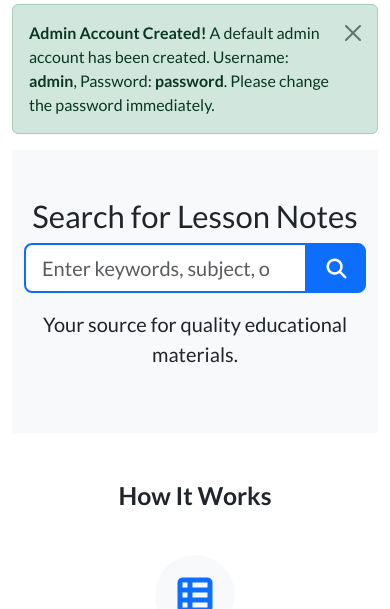
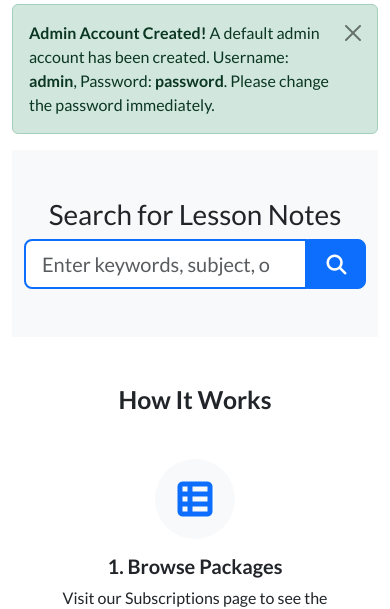
Before and after one commit to philmorehost/EFLEX, a PHP site: page / in a window 390 px wide. Shown: the part 151-760 px from the top of the page. Run offline with PHP 8.4, Linux system fonts and the light colour scheme; data that the repository does not hold is empty; some libraries are stand-ins or nearby versions.

Commit message:
refactor: Update landing page hero and product layout
This commit implements several user-requested changes to the landing page to improve its design and responsiveness.

- Removed the tagline "Your source for quality educational materials" from the hero section.
- Reduced the font size of the "Search for Lesson Notes" title by changing its class from `display-5` to `display-6`.
- Corrected the margin below the title to reduce whitespace.
- Updated the Bootstrap grid classes for the freemium and premium subscription packages to display as a two-column layout on mobile devices (`col-6`). This makes the thumbnails smaller and improves the user experience on smaller screens.

```diff
--- a/index.php
+++ b/index.php
@@ -28,14 +28,13 @@ $premium_products = $premium_products_result->fetch_all(MYSQLI_ASSOC);
 <!-- Hero Search Section -->
 <div class="hero-search-section text-center py-5">
     <div class="container">
-        <h1 class="display-5">Search for Lesson Notes</h1>
+        <h1 class="display-6">Search for Lesson Notes</h1>
         <div class="row justify-content-center">
             <div class="col-md-8">
                 <form action="search.php" method="get" class="d-flex hero-search-form">
                     <input class="form-control form-control-lg" type="search" name="query" placeholder="Enter keywords, subject, or topic..." aria-label="Search">
                     <button class="btn btn-primary btn-lg" type="submit"><i class="fas fa-search"></i></button>
                 </form>
-                <p class="lead mt-3">Your source for quality educational materials.</p>
             </div>
         </div>
     </div>
@@ -54,7 +53,7 @@ $premium_products = $premium_products_result->fetch_all(MYSQLI_ASSOC);
             <div class="carousel-item <?php if($index == 0) echo 'active'; ?>">
                 <div class="row">
                     <?php foreach($chunk as $product): ?>
-                        <div class="col-md-3 mb-4">
+                        <div class="col-6 col-md-3 mb-4">
                             <?php include 'includes/product_card.php'; ?>
                         </div>
                     <?php endforeach; ?>
@@ -80,7 +79,7 @@ $premium_products = $premium_products_result->fetch_all(MYSQLI_ASSOC);
     <h2 class="text-center mb-4">Premium Packages</h2>
     <div class="row">
         <?php foreach($premium_products as $product): ?>
-            <div class="col-md-3 mb-4">
+            <div class="col-6 col-md-3 mb-4">
                 <?php include 'includes/product_card.php'; ?>
             </div>
         <?php endforeach; ?>
```
